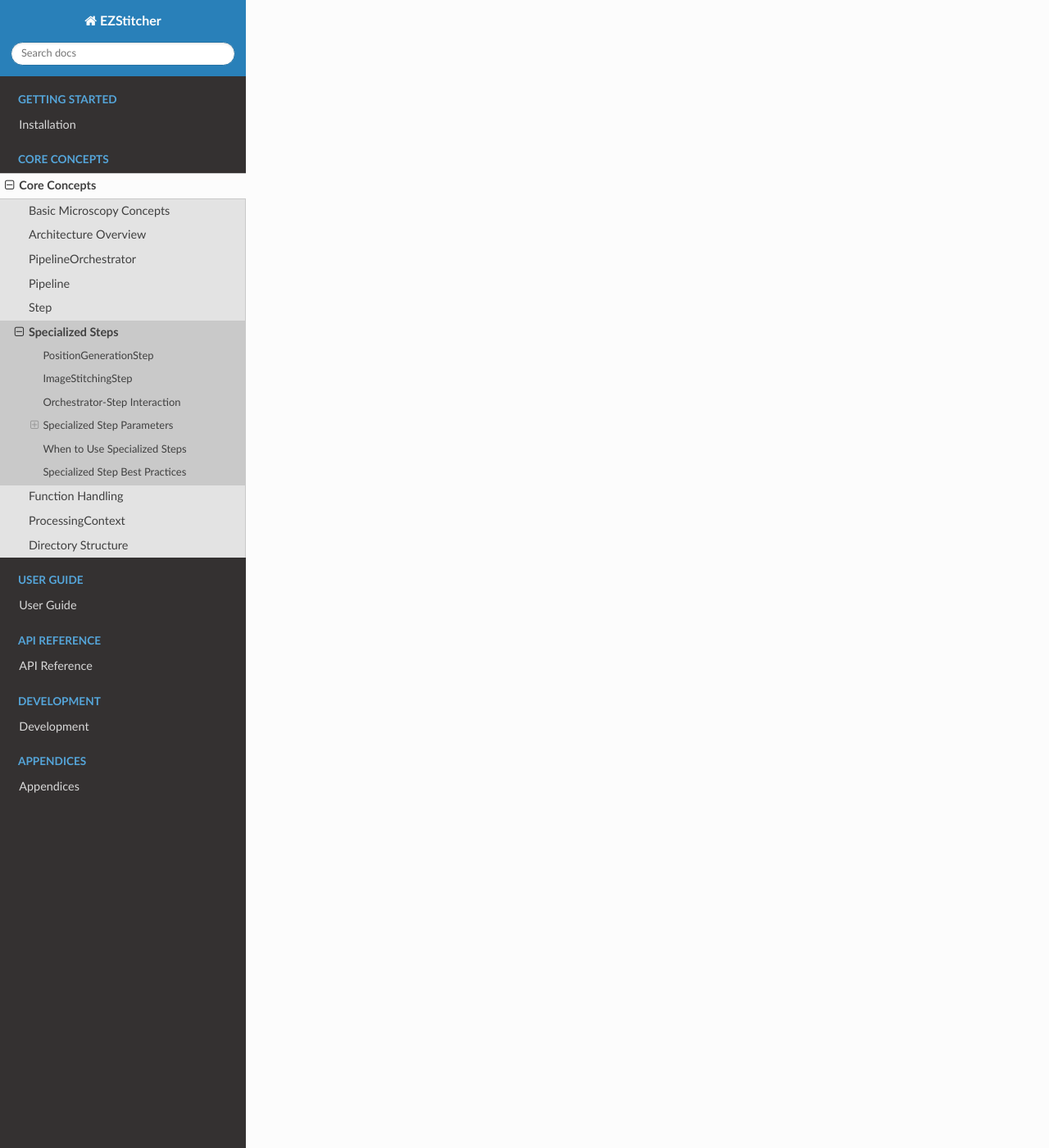
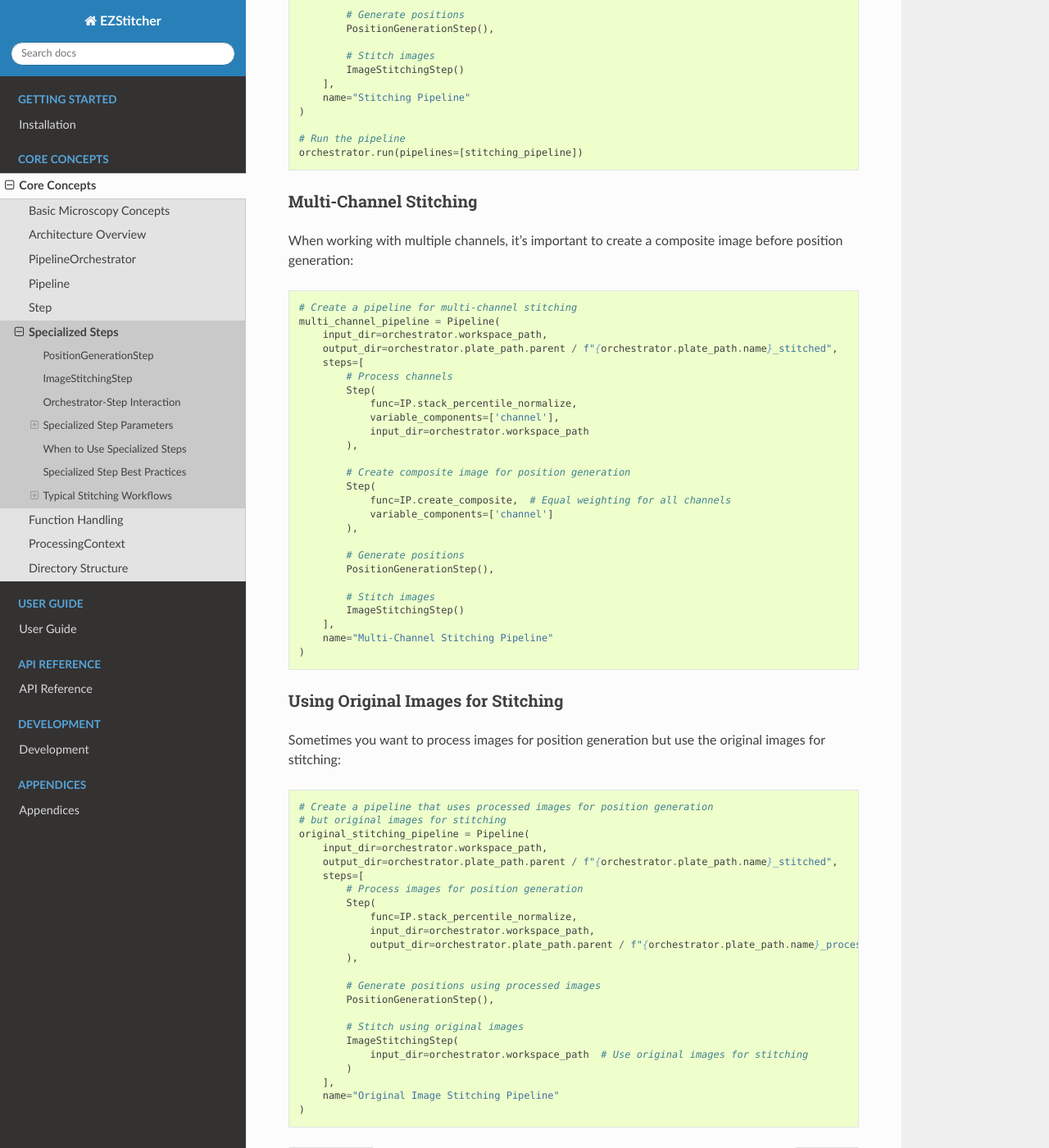
Before and after one commit to trissim/ezstitcher, a Sphinx documentation site: the page built from docs/source/concepts/specialized_steps.rst, in a window 1280 px wide and 1400 px high, scrolled down 3826 px. Shown: the whole window at 82% size. Built offline with Sphinx 7.4.7 and the Read the Docs theme 3.1.0, drawn with Linux system fonts in a browser that asks for light colours; some of the changed text lies outside the part shown.

Commit message:
Consolidate specialized steps documentation
- Add section labels to specialized_steps.rst for cross-referencing
- Add comprehensive section on typical stitching workflows
- Update intermediate_usage.rst to use cross-references to specialized steps concepts
- Update API documentation to reference conceptual explanations
- Remove duplicated explanations from user guide

```diff
--- a/docs/source/concepts/specialized_steps.rst
+++ b/docs/source/concepts/specialized_steps.rst
@@ -1,8 +1,12 @@
+.. _specialized-steps:
+
 =================
 Specialized Steps
 =================
 
-EZStitcher includes specialized Step subclasses for common tasks that leverage the orchestrator's plate-specific services.
+EZStitcher includes specialized Step subclasses for common tasks that leverage the orchestrator's plate-specific services. These steps are designed to work seamlessly with the orchestrator to handle plate-specific operations.
+
+.. _position-generation-step:
 
 PositionGenerationStep
 ---------------------
@@ -46,6 +50,8 @@
         # Store the positions file in the context for other steps to use
         context.positions_file = positions_file
         return context
+
+.. _image-stitching-step:
 
 ImageStitchingStep
 -----------------
@@ -93,6 +99,8 @@
 
         return context
 
+.. _orchestrator-step-interaction:
+
 Orchestrator-Step Interaction
 ---------------------------
 
@@ -107,6 +115,8 @@
 4. **Image Loading**: The orchestrator uses ImageLocator to find the actual image directory within the plate path.
 
 This abstraction allows the steps to focus on their specific tasks without needing to know the details of different plate formats.
+
+.. _specialized-step-parameters:
 
 Specialized Step Parameters
 ----------------------
@@ -128,10 +138,14 @@
 
 The ``ImageStitchingStep`` doesn't use the ``func``, ``variable_components``, or ``group_by`` parameters since it has a fixed purpose.
 
+.. _when-to-use-specialized-steps:
+
 When to Use Specialized Steps
 ---------------------------
 
 Use specialized steps when you need the specific functionality they provide. For general image processing tasks, use the base ``Step`` class. The specialized steps are designed to work seamlessly with the orchestrator to handle plate-specific operations.
+
+.. _specialized-steps-best-practices:
 
 Specialized Step Best Practices
 -----------------------------
@@ -151,3 +165,112 @@
 3. **Pipeline Integration**:
    - Use specialized steps within a pipeline for automatic directory resolution
    - The steps will automatically access the orchestrator through the context
+
+.. _typical-stitching-workflows:
+
+Typical Stitching Workflows
+-------------------------
+
+Here are some common workflows that use specialized steps:
+
+Basic Stitching Workflow
+^^^^^^^^^^^^^^^^^^^^^
+
+A typical stitching workflow involves these main steps:
+
+1. Process images to enhance features (optional)
+2. Generate position files that describe how the tiles fit together
+3. Stitch the images using these position files
+
+.. code-block:: python
+
+    from ezstitcher.core.steps import PositionGenerationStep, ImageStitchingStep
+    from ezstitcher.core.image_processor import ImageProcessor as IP
+
+    # Create a pipeline for stitching
+    stitching_pipeline = Pipeline(
+        input_dir=orchestrator.workspace_path,
+        output_dir=orchestrator.plate_path.parent / f"{orchestrator.plate_path.name}_stitched",
+        steps=[
+            # Process images (optional)
+            Step(
+                func=IP.stack_percentile_normalize,
+                input_dir=orchestrator.workspace_path
+            ),
+
+            # Generate positions
+            PositionGenerationStep(),
+
+            # Stitch images
+            ImageStitchingStep()
+        ],
+        name="Stitching Pipeline"
+    )
+
+    # Run the pipeline
+    orchestrator.run(pipelines=[stitching_pipeline])
+
+Multi-Channel Stitching
+^^^^^^^^^^^^^^^^^^^^
+
+When working with multiple channels, it's important to create a composite image before position generation:
+
+.. code-block:: python
+
+    # Create a pipeline for multi-channel stitching
+    multi_channel_pipeline = Pipeline(
+        input_dir=orchestrator.workspace_path,
+        output_dir=orchestrator.plate_path.parent / f"{orchestrator.plate_path.name}_stitched",
+        steps=[
+            # Process channels
+            Step(
+                func=IP.stack_percentile_normalize,
+                variable_components=['channel'],
+                input_dir=orchestrator.workspace_path
+            ),
+
+            # Create composite image for position generation
+            Step(
+                func=IP.create_composite,  # Equal weighting for all channels
+                variable_components=['channel']
+            ),
+
+            # Generate positions
+            PositionGenerationStep(),
+
+            # Stitch images
+            ImageStitchingStep()
+        ],
+        name="Multi-Channel Stitching Pipeline"
+    )
+
+Using Original Images for Stitching
+^^^^^^^^^^^^^^^^^^^^^^^^^^^^^^^^
+
+Sometimes you want to process images for position generation but use the original images for stitching:
+
+.. code-block:: python
+
+    # Create a pipeline that uses processed images for position generation
+    # but original images for stitching
+    original_stitching_pipeline = Pipeline(
+        input_dir=orchestrator.workspace_path,
+        output_dir=orchestrator.plate_path.parent / f"{orchestrator.plate_path.name}_stitched",
+        steps=[
+            # Process images for position generation
+            Step(
+                func=IP.stack_percentile_normalize,
+                input_dir=orchestrator.workspace_path,
+                output_dir=orchestrator.plate_path.parent / f"{orchestrator.plate_path.name}_processed"
+            ),
+
+            # Generate positions using processed images
+            PositionGenerationStep(),
+
+            # Stitch using original images
+            ImageStitchingStep(
+                input_dir=orchestrator.workspace_path  # Use original images for stitching
+            )
+        ],
+        name="Original Image Stitching Pipeline"
+    )
```
Also changed, not shown: docs/source/api/steps.rst (+8 -8 lines), docs/source/user_guide/intermediate_usage.rst (+2 -41 lines).
